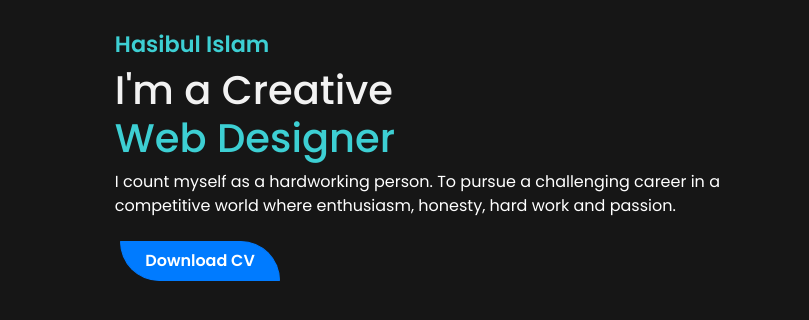
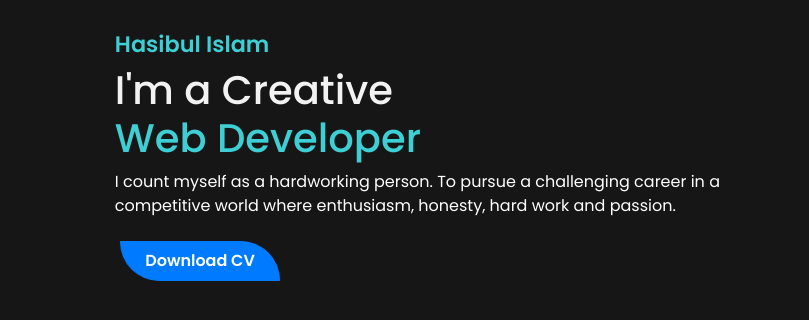
Before and after one commit to hasibul1670/hasibulislam, a plain HTML site: page index.html in a window 1280 px wide. Shown: the part 257-577 px from the top of the page, 471-1280 px from the left. Drawn offline with nearby package versions, Linux system fonts and the light colour scheme.

Commit message:
Update index.html

```diff
--- a/index.html
+++ b/index.html
@@ -62,7 +62,7 @@
             <div class="intro-text col-md-6
             col-sm-6 col-6">
                 <h3>Hasibul Islam</h3>
-                <h1>I'm a Creative <br> <span>Web Designer</span></h1>
+                <h1>I'm a Creative <br> <span>Web Developer</span></h1>
                 <p>I count myself as a hardworking person. To pursue a challenging career in a
                     competitive world where enthusiasm, honesty, hard work and passion.</p>
 
```
